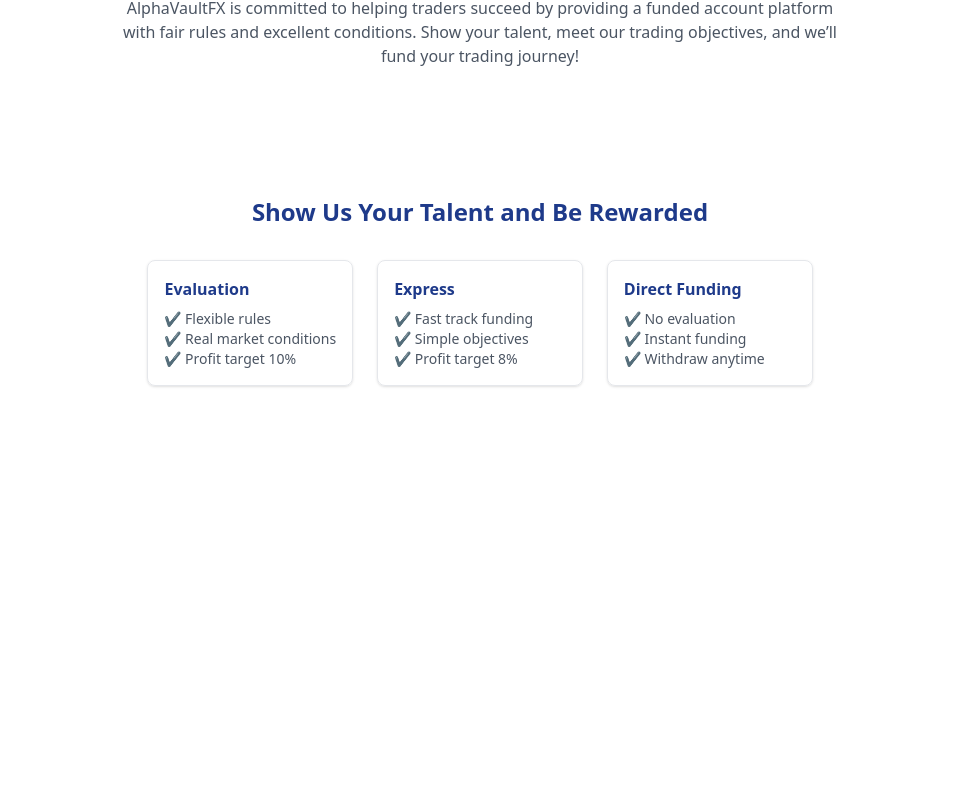
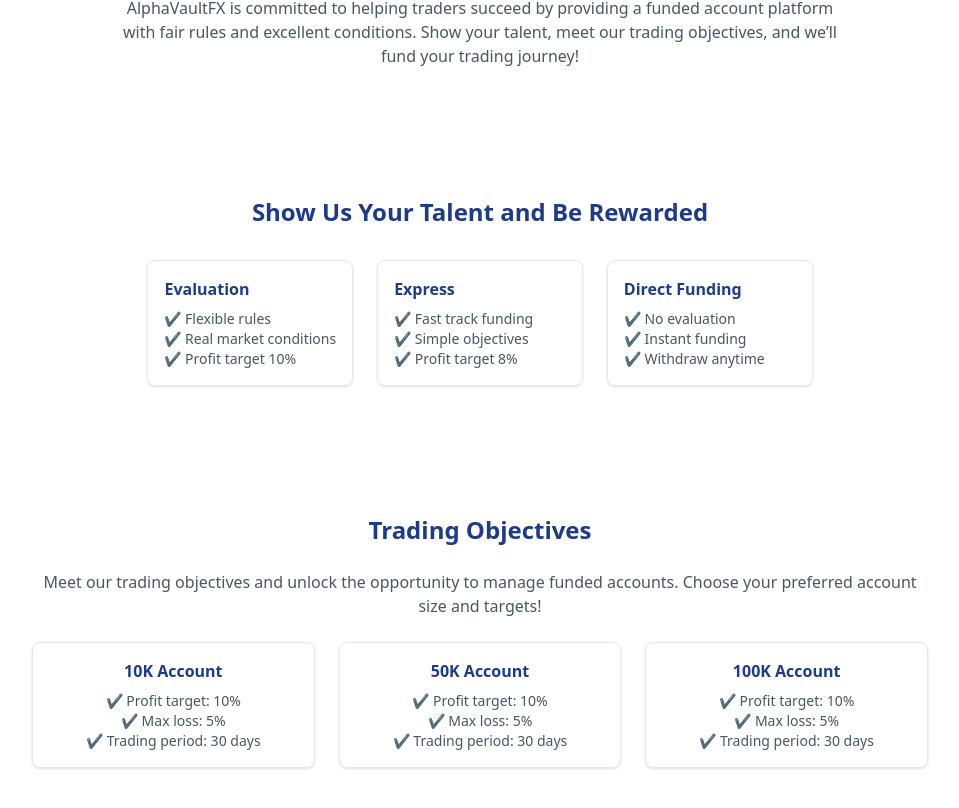
Before and after one commit to alfredh110/alphavaultfx-site, a Next.js app: page / in a window 1280 px wide. Shown: the part 440-1248 px from the top of the page, without its empty margins (160-1119 px from the left). Before the commit the page ends 890 px from the top, so only its background shows below. Built offline with nearby package versions, Linux system fonts and the light colour scheme.

Commit message:
Update index.js

```diff
--- a/pages/index.js
+++ b/pages/index.js
@@ -48,6 +48,42 @@
   </div>
 </section>
 
+  {/* Trading Objectives Section */}
+      <section className="my-16 max-w-4xl mx-auto text-center">
+        <h2 className="text-2xl font-bold text-blue-900 mb-6">Trading Objectives</h2>
+        <p className="text-gray-600 mb-6">
+          Meet our trading objectives and unlock the opportunity to manage funded accounts.
+          Choose your preferred account size and targets!
+        </p>
+        <div className="grid grid-cols-1 md:grid-cols-3 gap-6">
+          <div className="border rounded-lg p-4 shadow hover:shadow-lg transition">
+            <h3 className="font-bold text-blue-900">10K Account</h3>
+            <ul className="text-sm text-gray-600 mt-2">
+              <li>✔ Profit target: 10%</li>
+              <li>✔ Max loss: 5%</li>
+              <li>✔ Trading period: 30 days</li>
+            </ul>
+          </div>
+          <div className="border rounded-lg p-4 shadow hover:shadow-lg transition">
+            <h3 className="font-bold text-blue-900">50K Account</h3>
+            <ul className="text-sm text-gray-600 mt-2">
+              <li>✔ Profit target: 10%</li>
+              <li>✔ Max loss: 5%</li>
+              <li>✔ Trading period: 30 days</li>
+            </ul>
+          </div>
+          <div className="border rounded-lg p-4 shadow hover:shadow-lg transition">
+            <h3 className="font-bold text-blue-900">100K Account</h3>
+            <ul className="text-sm text-gray-600 mt-2">
+              <li>✔ Profit target: 10%</li>
+              <li>✔ Max loss: 5%</li>
+              <li>✔ Trading period: 30 days</li>
+            </ul>
+          </div>
+        </div>
+      </section>
+
+
     </div>
   );
 }
```
